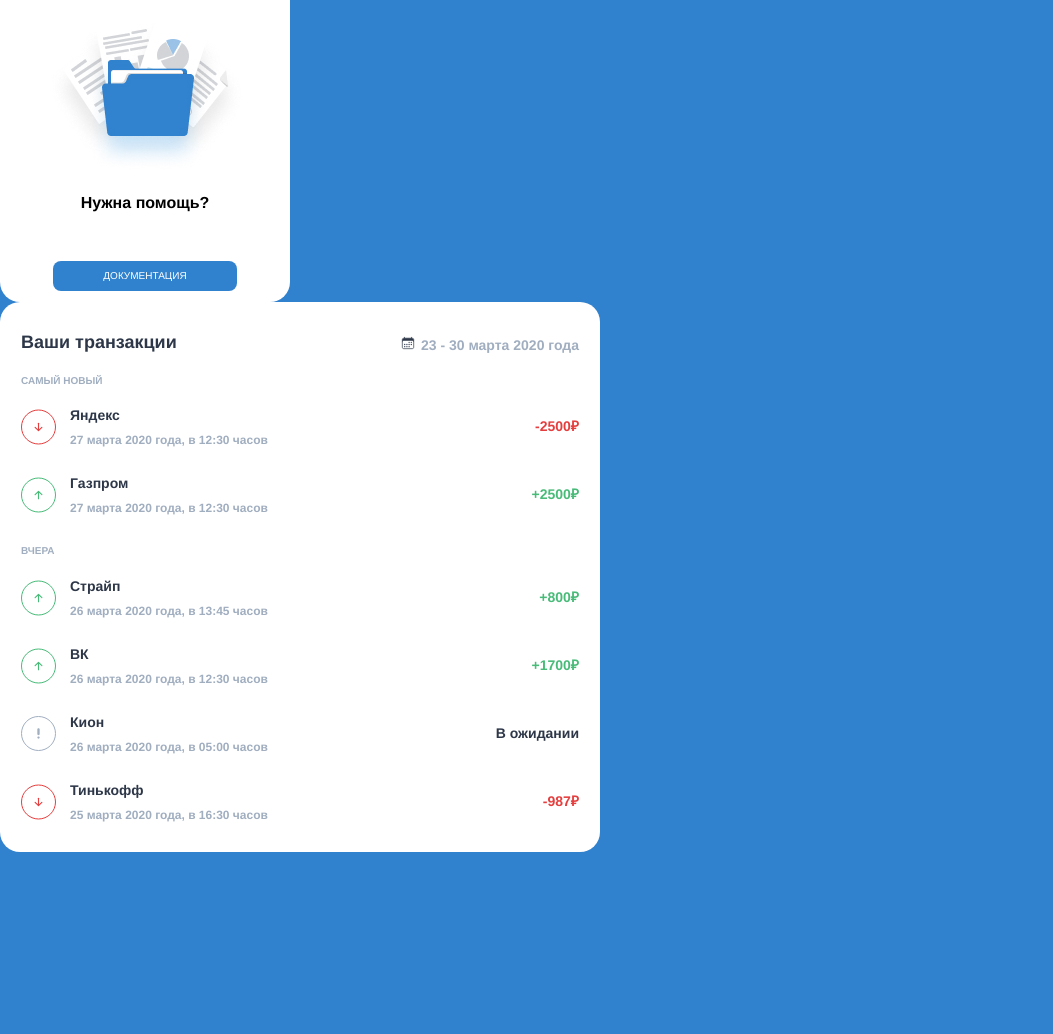
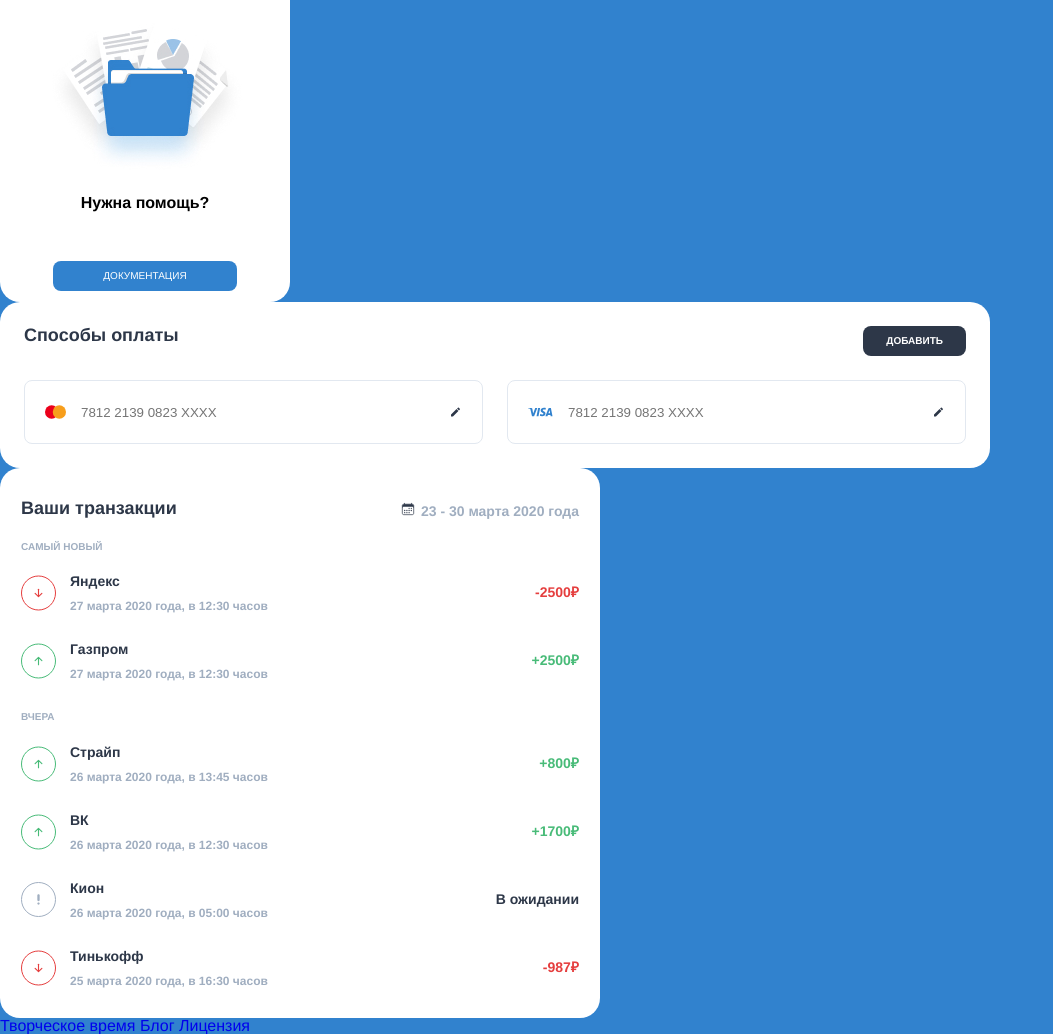
Before and after one commit to evolv-X/Banking-App, a plain HTML site: page index.html in a window 1280 px wide. Shown: the part 517-1551 px from the top of the page, without its empty margins (0-1053 px from the left). Before the commit the page ends 1369 px from the top, so only its background shows below. Drawn offline with Linux system fonts and the light colour scheme.

Commit message:
add payment block

```diff
--- a/index.html
+++ b/index.html
@@ -9,7 +9,9 @@
     <link href="./styles/adminPanel.css" rel="stylesheet" />
     <link href="./styles/adminPanelMedia.css" rel="stylesheet" />
     <link rel="stylesheet" href="styles/transaction.css" />
+    <link rel="stylesheet" href="styles/payment.css" />
     <link rel="stylesheet" href="styles/styles.css" />
+    <link rel="stylesheet" href="styles/footer.css">
   </head>
   <body>
     <header></header>
@@ -42,6 +44,31 @@
           <a href="#" id="documentation">ДОКУМЕНТАЦИЯ</a>
         </article>
       </aside>
+
+      <section class="payment">
+        <div class="headpay">
+          <h3 class="sposobi-oplati">Способы оплаты</h3>
+          <div class="addpay">
+            <h4 class="add">ДОБАВИТЬ</h4>
+          </div>
+        </div>
+        <div class="carts">
+          <div class="cartochka">
+            <img src="assets/images/payment-icons/Mastercard.svg" alt="Mastercard" >
+            <div class="mir">
+              <input type="text" class="cartnumber" placeholder="7812 2139 0823 XXXX">
+            </div>
+            <img src="assets/images/payment-icons/edit.svg" alt="edit">
+          </div>
+          <div class="cartochka">
+            <img src="assets/images/payment-icons/Visa.svg" alt="VISA" >
+            <div class="mir">
+              <input type="text" class="cartnumber" placeholder="7812 2139 0823 XXXX">
+            </div>
+            <img src="assets/images/payment-icons/edit.svg" alt="edit">
+          </div>
+        </div>
+      </section>
 
       <section class="transaction">
         <div class="headingt">
@@ -150,6 +177,14 @@
         </div>
       </section>
     </main>
-    <footer></footer>
+    <footer>
+      <div class="podval">
+        <div class="footerlinks">
+          <a href="#">Творческое время</a>
+          <a href="#">Блог</a>
+          <a href="#">Лицензия</a>
+        </div>
+      </div>
+    </footer>
   </body>
 </html>
--- /dev/null
+++ b/styles/payment.css
@@ -0,0 +1,57 @@
+.payment{
+    max-width: 990px;
+    background-color: white;
+    border-radius: 20px;
+    padding: 24px;
+    font-family: Helvetica;
+}
+
+.headpay{
+    display: flex;
+    justify-content: space-between;
+    margin-bottom: 24px;
+    font-weight: bold;
+}
+
+.sposobi-oplati{
+    font-size: 18px;
+    color: #2D3748;
+    align-self: flex-start;
+}
+
+.addpay{
+    padding: 10px 23px;
+    border-radius: 8px;
+    background-color: #2D3748;
+}
+
+.add{
+    font-size: 10px;
+    color: #FFFFFF
+}
+
+.carts{
+    display: flex;
+    justify-content: space-between;
+    flex-direction: row;
+    gap: 24px;
+}
+
+.cartochka{
+    width: 100%;
+    padding: 23px 20px;
+    border: 1px solid #E2E8F0;
+    border-radius: 8px;
+    display: flex;
+    justify-content: space-between;
+    flex-direction: row;
+    gap: 15px;
+}
+
+.mir{
+    flex: 1;
+}
+
+.mir input{
+    color: #A0AEC0;
+}
```
Also changed, not shown: assets/images/payment-icons/Mastercard.svg (added), assets/images/payment-icons/Visa.svg (added), assets/images/payment-icons/edit.svg (added).
